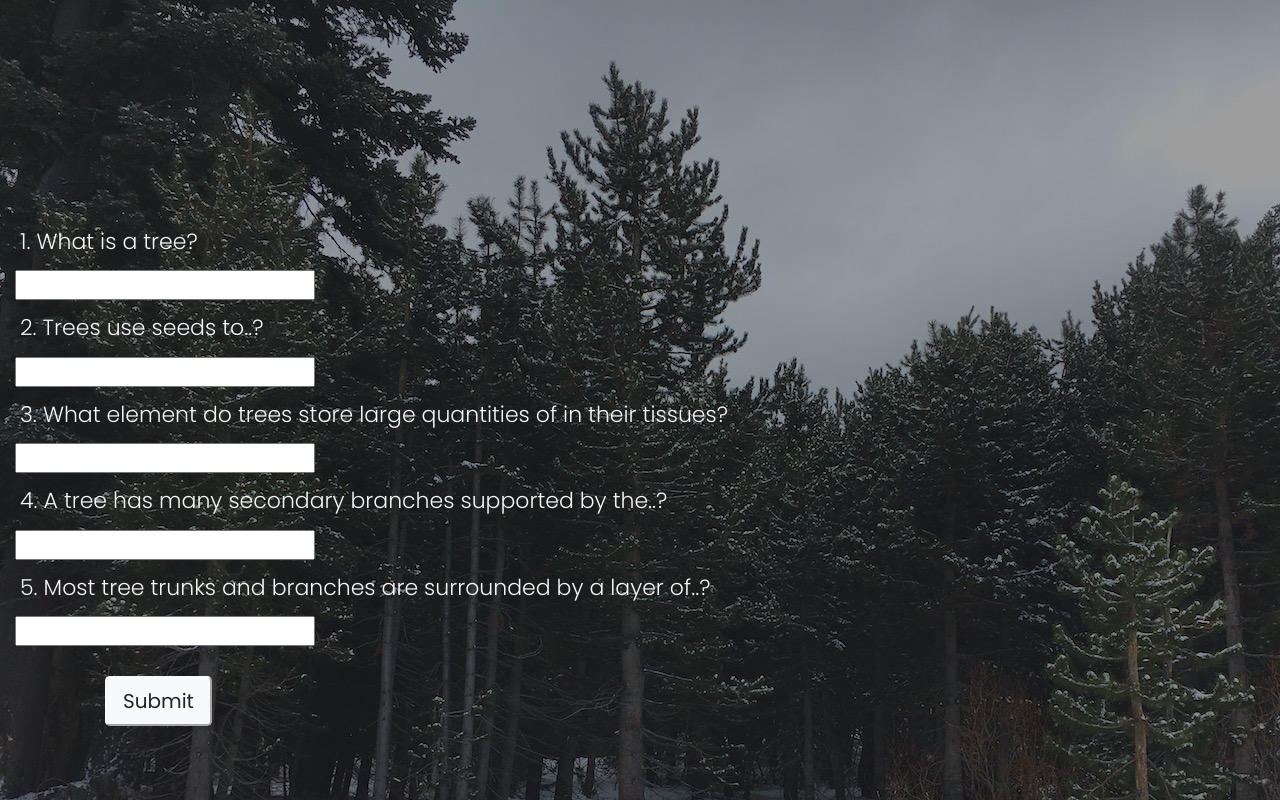
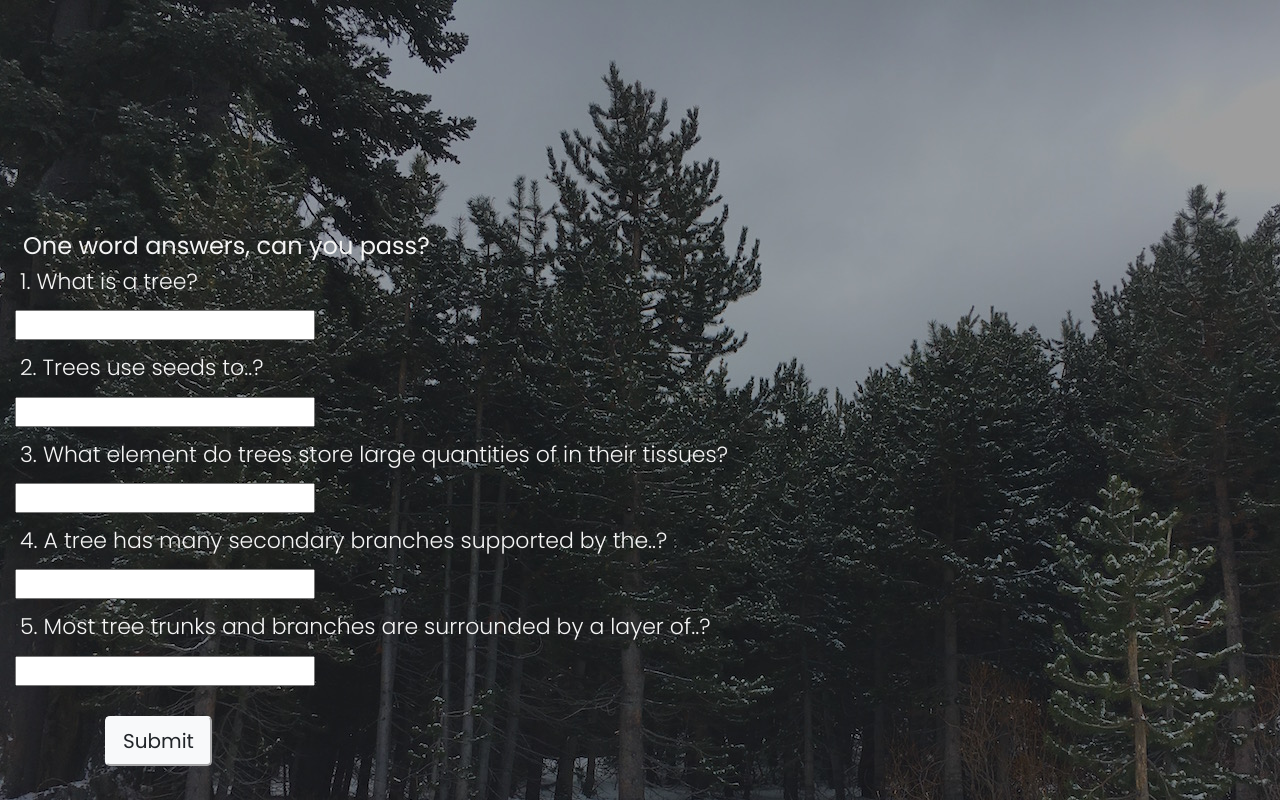
Before and after one commit to caitlinboldt/treequiz, a plain HTML site: page index.html in a window 1280 px wide. Both pictures are taken after a click on the button "Start". Shown: the top 800 px of the page. Drawn offline with nearby package versions, Linux system fonts and the light colour scheme.

Commit message:
added h5

```diff
--- a/css/style.css
+++ b/css/style.css
@@ -7,7 +7,7 @@ body {
 
 .main {
     background-image: url(../img/IMG_6113.jpg);
-    height: 900px;
+    height: 1000px;
 }
 
 /* Title */
@@ -27,6 +27,12 @@ h1 {
 
 #quiz {
     visibility: hidden;
+}
+h5 {
+    color: whitesmoke;
+    font-size: 24px;
+    font-weight: 400;
+    margin: 8px;
 }
 h6 {
     color:whitesmoke;
@@ -73,6 +79,9 @@ input {
      h1 {
          font-size: 60px;
      }
+     h5 {
+         text-align: center;
+     }
      h6{
          font-size: 18px;
      }
--- a/index.html
+++ b/index.html
@@ -25,6 +25,7 @@
         <button id="btn1" onclick="startQuiz()" class="btn-lg btn-light">Start</button>
       </div>
       <div id="quiz">
+        <h5>One word answers, can you pass?</h5>
         <h6 id="q0">1. What is a tree?</h6>
         <input id="a0" type="text">
         <h6 id="q1">2. Trees use seeds to..?</h6>
```
